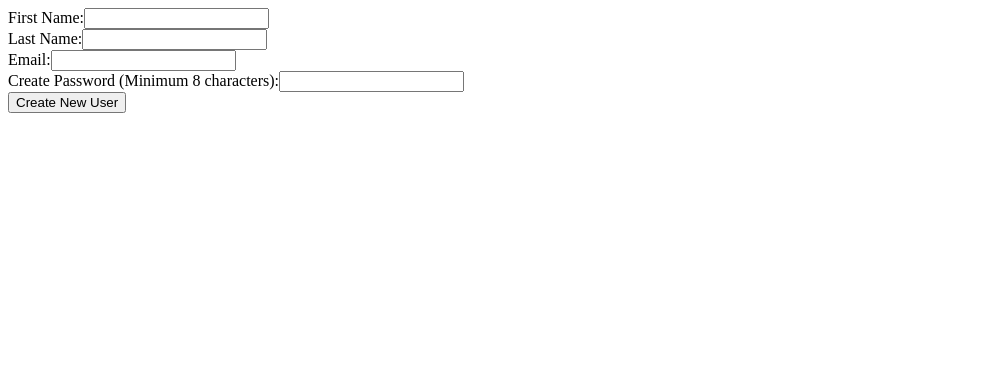
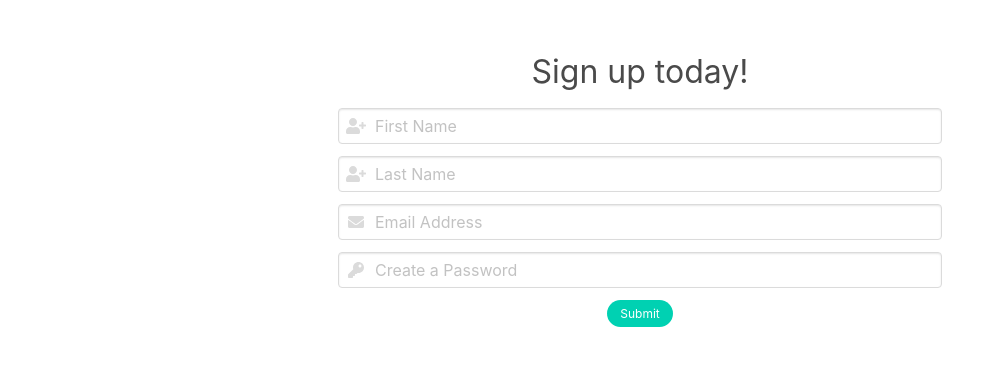
Before and after one commit to 1904-cpu-projects/partyParrots, a React app: page / in a window 1280 px wide. Shown: the top 366 px of the page, without its empty margins (0-997 px from the left). Built offline with nearby package versions, Linux system fonts and the light colour scheme.

Commit message:
added form styling

```diff
--- a/public/index.html
+++ b/public/index.html
@@ -9,8 +9,9 @@
       name="description"
       content="Grace Shopper is a fullstack e-commerce site completed for Fullstack Academy."
     />
-    <link rel="stylesheet" href="style.css" />
+    <link rel="stylesheet" href="https://cdnjs.cloudflare.com/ajax/libs/bulma/0.7.5/css/bulma.css" />
     <script src="main.js" defer></script>
+    <script defer src="https://use.fontawesome.com/releases/v5.3.1/js/all.js"></script>
     <title>Grace Shopper</title>
   </head>
   <body>
--- a/src/components/App.js
+++ b/src/components/App.js
@@ -3,8 +3,12 @@ import CreateUser from './CreateUser';
 
 export default function App() {
     return (
-        <div>
-            <CreateUser />
-        </div>
+        <section className = "section">
+            <div className = "columns is-centered" >
+                <div className = "column is-half" >
+                    <CreateUser />
+                </div>
+            </div>
+        </section>
     )
 }
--- a/src/components/CreateUser.js
+++ b/src/components/CreateUser.js
@@ -39,19 +39,61 @@ class CreateUser extends Component{
     render() {
         return (
             <form onSubmit = {this.handleSubmit}>
-                 <label>First Name:</label>
-                    <input type = 'text' name = 'firstName' value = {this.state.firstName} onChange = {this.handleChange}/><br/>
-                 <label>Last Name:</label>
-                    <input type = 'text' name = 'lastName' value = {this.state.lastName} onChange = {this.handleChange}/><br/>
-                 <label>Email:</label>
-                    <input type = 'text' name = 'email' value = {this.state.email} onChange = {this.handleChange}/><br/>
-                 <label>Create Password (Minimum 8 characters):</label>
-                    <input type="password" name="password" value = {this.state.password} minLength="8" required onChange={this.handleChange}/><br/>
-                <button type = 'submit'>Create New User</button>
+
+                <div className = "field is-centered">
+                    <div className = "has-text-centered">
+                        <label className = "is-size-3">Sign up today!</label>
+                    </div>
+                </div>
+
+                <div className = "field">
+                    <div className = "control has-icons-left">
+                        <input className = "input" type = 'text' name = 'firstName' value = {this.state.firstName} onChange = {this.handleChange} placeholder="First Name"/>
+                        <span className="icon is-small is-left">
+                            <i className="fas fa-user-plus"></i>
+                        </span>
+                    </div>
+                </div>
+
+                <div className = "field">
+                    <div className="control has-icons-left">
+                        <input className = "input" type = 'text' name = 'lastName' value = {this.state.lastName} onChange = {this.handleChange} placeholder="Last Name"/>
+                        <span className="icon is-small is-left">
+                            <i className="fas fa-user-plus"></i>
+                        </span>
+                    </div>
+                </div>
+
+
+                <div className = "field">
+                    <div className="control has-icons-left">
+                        <input className = "input" type = 'email' name = 'email' value = {this.state.email} onChange = {this.handleChange} placeholder="Email Address"/>
+                        <span className="icon is-small is-left">
+                            <i className="fas fa-envelope"></i>
+                        </span>
+                    </div>
+                </div>
+
+
+                <div className = "field">
+                    <div className="control has-icons-left">
+                        <input className = "input" type="password" name="password" value = {this.state.password} onChange={this.handleChange} placeholder="Create a Password"/>
+                        <span className="icon is-small is-left">
+                            <i className="fas fa-key"></i>
+                        </span>
+                    </div>
+                </div>
+
+                <div className = "field">
+                    <div className = "has-text-centered">
+                    <button className = "button is-rounded is-small is-centered is-primary" type = 'submit'>Submit</button>
+                    </div>
+                </div>
+
             </form>
         )
     }
 
 }
 
-export default connect( null, null )( CreateUser );
+export default connect( null, null )( CreateUser )
```
